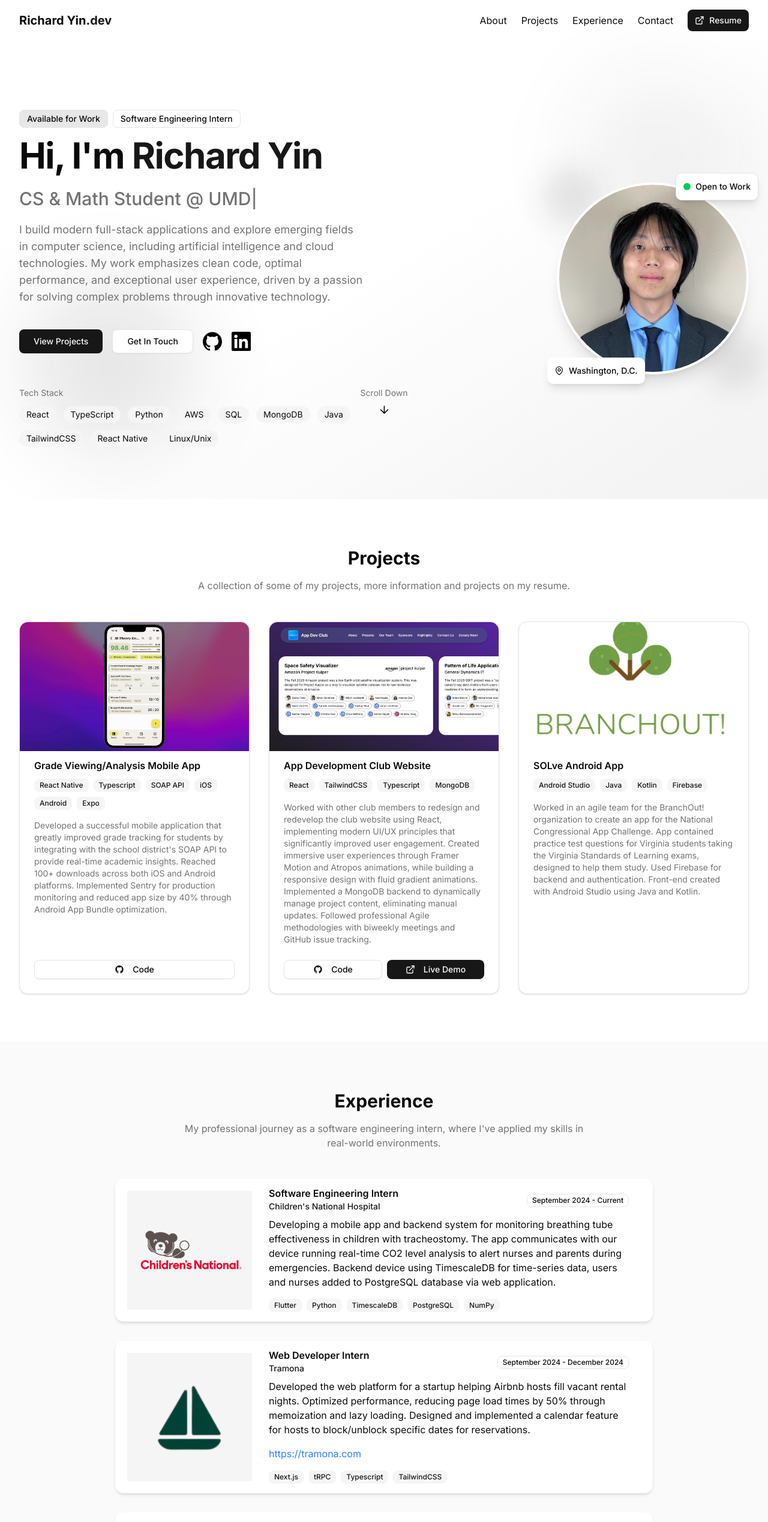
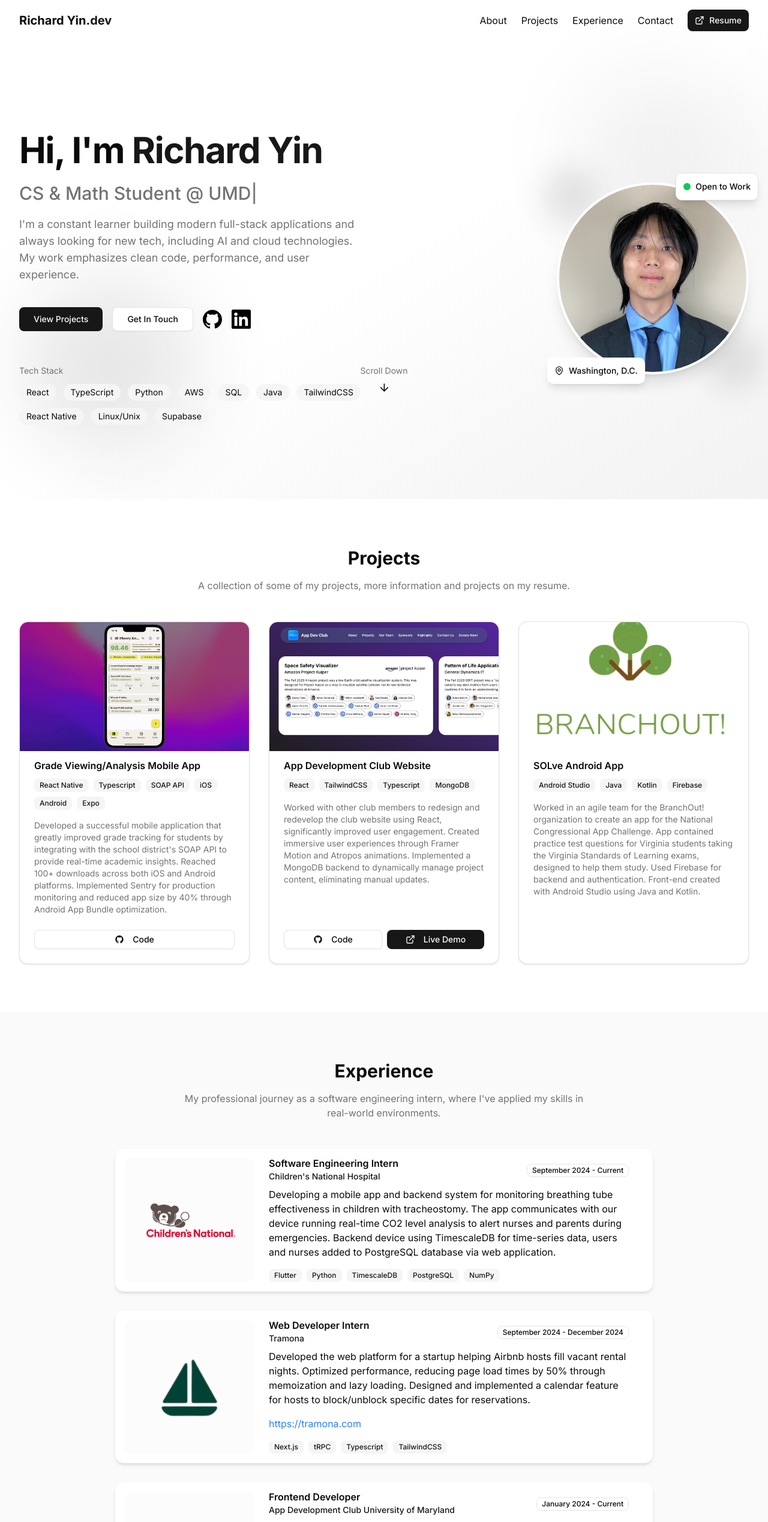
Before and after one commit to yyrichy/yyrichy.github.io, a Next.js app: page / in a window 1280 px wide. Shown: the top 2537 px of the page at 60% size. Built offline with nearby package versions, Linux system fonts and the light colour scheme.

Commit message:
text changes

```diff
--- a/src/components/contact.tsx
+++ b/src/components/contact.tsx
@@ -17,7 +17,7 @@ export function Contact() {
           <Card className='w-full'>
             <CardHeader>
               <CardTitle>Contact Information</CardTitle>
-              <CardDescription>I&apos;m currently looking for new opportunities. Don&apos;t hesitate to contact me!</CardDescription>
+              <CardDescription>I'm currently looking for new opportunities. Don't hesitate to contact me!</CardDescription>
             </CardHeader>
             <CardContent className='space-y-4'>
               <div className='flex items-center gap-3'>
--- a/src/components/experience.tsx
+++ b/src/components/experience.tsx
@@ -47,16 +47,16 @@ export function Experience() {
       <div className='w-full max-w-[2000px] mx-auto px-4 sm:px-6 lg:px-8 xl:px-48'>
         <h2 className='text-3xl font-bold mb-4 text-center'>Experience</h2>
         <p className='text-muted-foreground text-center max-w-2xl mx-auto mb-12'>
-          My professional journey as a software engineering intern, where I&apos;ve applied my skills in real-world environments.
+          My professional journey as a software engineering intern, where I've applied my skills in real-world environments.
         </p>
 
         <div className='space-y-8'>
           {experiences.map((exp) => (
-            <Card key={exp.id} className='overflow-hidden border-0 shadow-md p-4'>
+            <Card key={exp.id} className='group overflow-hidden border-0 shadow-md p-4 hover:shadow-lg transition-all duration-300 ease-in-out'>
               <div className='flex flex-col md:flex-row'>
-                <div className='md:w-1/4 bg-muted flex items-center justify-center'>
-                  <div className='relative w-full h-full overflow-hidden border-4 border-background'>
-                    <Image src={exp.image} alt={exp.company} fill className='object-contain' />
+                <div className='md:w-1/4 bg-muted/30 flex items-center justify-center rounded-lg p-4 transition-colors duration-300 group-hover:bg-muted/50'>
+                  <div className='relative w-full h-full overflow-hidden'>
+                    <Image src={exp.image} alt={exp.company} fill className='object-contain transition-transform duration-500 group-hover:scale-105' />
                   </div>
                 </div>
                 <div className='md:w-3/4'>
@@ -78,7 +78,7 @@ export function Experience() {
                         </a>
                       </p>
                     )}
-                    <div className='flex flex-wrap gap-2'>
+                    <div className='flex flex-wrap gap-2 transition-opacity duration-300 group-hover:opacity-90'>
                       {exp.skills.map((skill) => (
                         <Badge key={skill} variant='secondary'>
                           {skill}
--- a/src/components/footer.tsx
+++ b/src/components/footer.tsx
@@ -12,7 +12,7 @@ export function Footer() {
               Richard Yin<span className='text-primary'>.dev</span>
             </Link>
             <p className='mt-4 text-sm text-muted-foreground'>
-              Software engineering student passionate about building innovative applications and solving complex problems.
+              Software engineering student developing easy to use and enjoyable applications with current tech.
             </p>
           </div>
 
--- a/src/components/hero.tsx
+++ b/src/components/hero.tsx
@@ -35,17 +35,8 @@ export function Hero() {
       <div className='container mx-auto px-4 sm:px-6 lg:px-8 relative z-10 w-full'>
         <div className='flex flex-col lg:flex-row items-center justify-between gap-12 w-full'>
           <div className='lg:w-1/2 space-y-3 md:space-y-6'>
-            <div className='flex flex-wrap gap-2 mb-4'>
-              <Badge variant='outline' className='px-3 py-1 text-sm bg-primary/10 hover:bg-primary/20'>
-                Available for Work
-              </Badge>
-              <Badge variant='outline' className='px-3 py-1 text-sm'>
-                Software Engineering Intern
-              </Badge>
-            </div>
-
             <h1 className='text-4xl md:text-5xl lg:text-6xl font-bold tracking-tight'>
-              Hi, I&apos;m <span className='text-primary'>Richard Yin</span>
+              Hi, I'm <span className='text-primary'>Richard Yin</span>
             </h1>
 
             <div className='h-8'>
@@ -56,9 +47,8 @@ export function Hero() {
             </div>
 
             <p className='text-lg text-muted-foreground max-w-xl'>
-              I build modern full-stack applications and explore emerging fields in computer science, including artificial intelligence and
-              cloud technologies. My work emphasizes clean code, optimal performance, and exceptional user experience, driven by a passion
-              for solving complex problems through innovative technology.
+              I'm a constant learner building modern full-stack applications and always looking for new tech, including AI and cloud
+              technologies. My work emphasizes clean code, performance, and user experience.
             </p>
 
             <div className='flex flex-wrap gap-4 pt-4 items-center'>
@@ -83,7 +73,7 @@ export function Hero() {
             <div className='pt-8'>
               <p className='text-sm text-muted-foreground mb-3'>Tech Stack</p>
               <div className='flex flex-wrap gap-3'>
-                {['React', 'TypeScript', 'Python', 'AWS', 'SQL', 'MongoDB', 'Java', 'TailwindCSS', 'React Native', 'Linux/Unix'].map(
+                {['React', 'TypeScript', 'Python', 'AWS', 'SQL', 'Java', 'TailwindCSS', 'React Native', 'Linux/Unix', 'Supabase'].map(
                   (tech) => (
                     <div key={tech} className='flex items-center gap-2 bg-muted px-3 py-1 rounded-full text-sm'>
                       {tech}
--- a/src/components/projects.tsx
+++ b/src/components/projects.tsx
@@ -21,7 +21,7 @@ const projects = [
     id: 2,
     title: 'App Development Club Website',
     description:
-      'Worked with other club members to redesign and redevelop the club  website using React, implementing modern UI/UX principles that significantly improved user engagement. Created immersive user experiences through Framer Motion and Atropos animations, while building a responsive design with fluid gradient animations. Implemented a MongoDB backend to dynamically manage project content, eliminating manual updates. Followed professional Agile methodologies with biweekly meetings and GitHub issue tracking.',
+      'Worked with other club members to redesign and redevelop the club website using React, significantly improved user engagement. Created immersive user experiences through Framer Motion and Atropos animations. Implemented a MongoDB backend to dynamically manage project content, eliminating manual updates.',
     image: '/images/app_dev_club.png',
     technologies: ['React', 'TailwindCSS', 'Typescript', 'MongoDB'],
     liveUrl: 'https://appdevclub.com',
@@ -48,17 +48,17 @@ export function Projects() {
 
         <div className='grid grid-cols-1 md:grid-cols-2 lg:grid-cols-3 gap-8'>
           {projects.map((project) => (
-            <Card key={project.id} className='flex flex-col h-full mt-0 pt-0'>
+            <Card key={project.id} className='group flex flex-col h-full mt-0 pt-0 hover:shadow-lg transition-all duration-300 ease-in-out'>
               <div className='flex flex-col flex-grow gap-4'>
                 <div className='aspect-video relative overflow-hidden'>
                   <Image
                     src={project.image}
                     alt={project.title}
                     fill
-                    className='object-cover transition-transform hover:scale-105 rounded-tl-xl rounded-tr-xl'
+                    className='object-cover transition-transform duration-500 group-hover:scale-105 rounded-tl-xl rounded-tr-xl'
                   />
                 </div>
-                <CardHeader>
+                <CardHeader className='transition-colors duration-300 group-hover:bg-muted/30'>
                   <CardTitle>{project.title}</CardTitle>
                   <div className='flex flex-wrap gap-2 mt-2'>
                     {project.technologies.map((tech) => (
@@ -74,7 +74,7 @@ export function Projects() {
               </div>
               <CardFooter className='flex gap-2 justify-end'>
                 {project.githubUrl && (
-                  <Button size='sm' asChild className='flex-1' variant='outline'>
+                  <Button size='sm' asChild className='flex-1 transition-colors duration-300 hover:bg-primary/10' variant='outline'>
                     <a href={project.githubUrl} target='_blank' rel='noopener noreferrer'>
                       <svg className='w-4 h-4 mr-2' viewBox='0 0 24 24' fill='none' xmlns='http://www.w3.org/2000/svg'>
                         <path
@@ -87,7 +87,7 @@ export function Projects() {
                   </Button>
                 )}
                 {project.liveUrl && (
-                  <Button size='sm' asChild className='flex-1'>
+                  <Button size='sm' asChild className='flex-1 transition-colors duration-300 hover:bg-primary/90'>
                     <a href={project.liveUrl} target='_blank' rel='noopener noreferrer'>
                       <svg className='w-4 h-4 mr-2' viewBox='0 0 24 24' fill='none' xmlns='http://www.w3.org/2000/svg'>
                         <path
```
